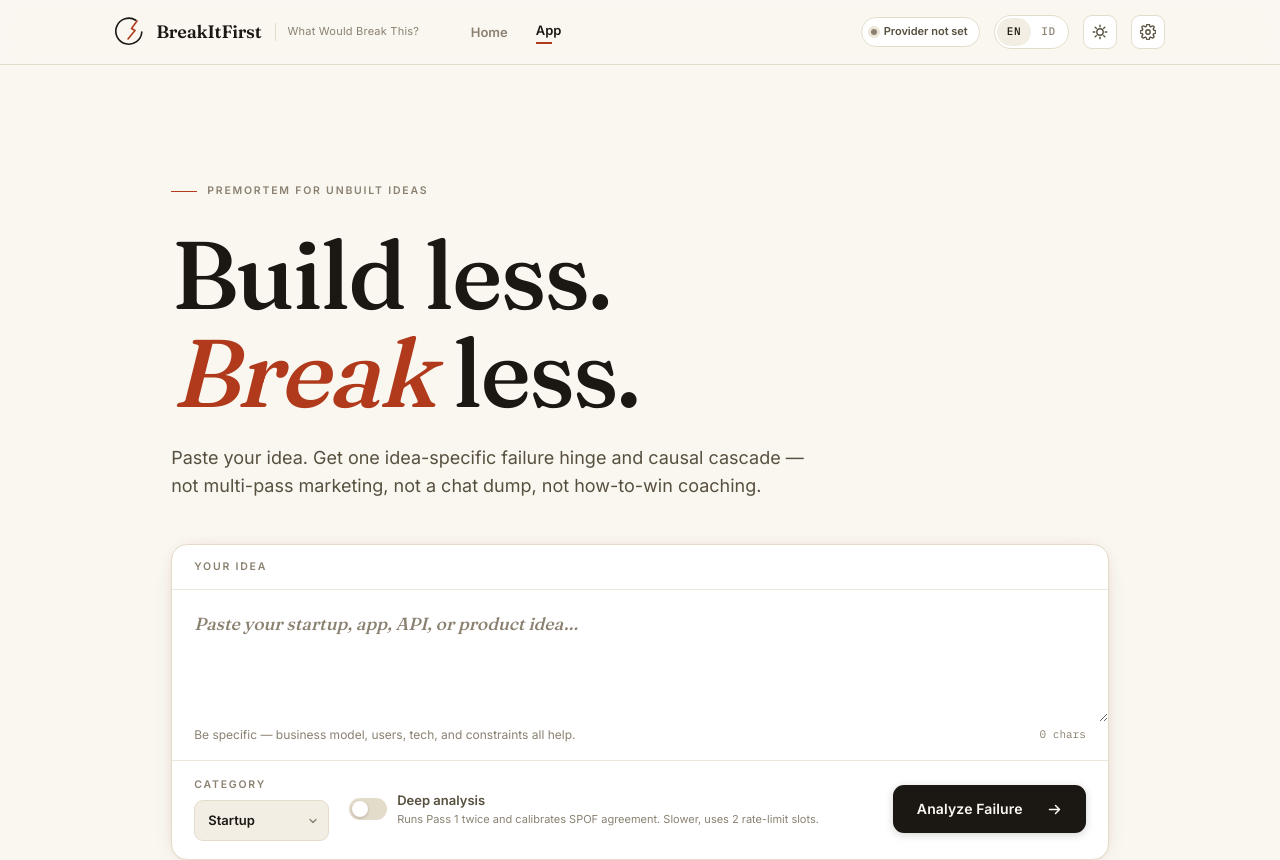
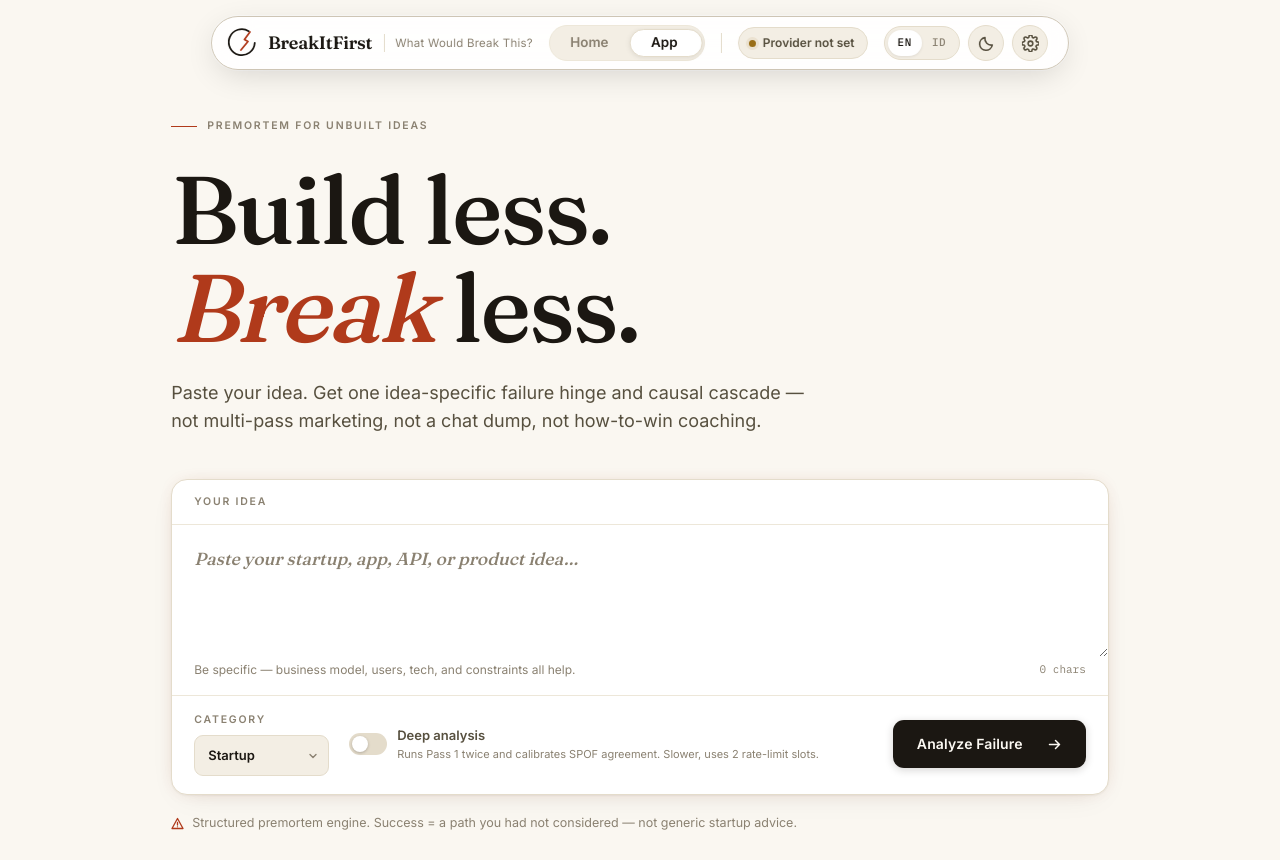
Before and after one commit to sevenfish-rf/BreakItFirst, a Next.js app: page /app in a window 1280 px wide. Shown: the top 860 px of the page. Built offline with nearby package versions, Linux system fonts and the light colour scheme.

Commit message:
feat: implement scroll-responsive floating header island with dynamic compact states

```diff
--- /dev/null
+++ b/src/components/header-island.module.css
@@ -0,0 +1,302 @@
+/* ================================================================
+   Header Dynamic Island — CSS Module (Zero-Jiggle & Pixel-Perfect)
+   ================================================================ */
+
+.islandWrapper {
+  position: fixed;
+  top: 16px;
+  left: 50%;
+  transform: translateX(-50%);
+  z-index: 1000;
+  pointer-events: none;
+  width: auto;
+  max-width: calc(100vw - 32px);
+}
+
+.island {
+  pointer-events: auto;
+  display: flex;
+  align-items: center;
+  gap: 16px;
+  background: color-mix(in srgb, var(--bg-raised) 88%, transparent);
+  backdrop-filter: blur(20px);
+  -webkit-backdrop-filter: blur(20px);
+  border: 1px solid color-mix(in srgb, var(--hair) 75%, var(--ink-3) 25%);
+  border-radius: 9999px;
+  padding: 8px 20px 8px 16px;
+  box-shadow:
+    0 8px 32px -6px rgba(0, 0, 0, 0.16),
+    0 0 0 1px color-mix(in srgb, var(--bg-raised) 60%, transparent);
+  transition:
+    background 0.35s var(--ease),
+    border-color 0.35s var(--ease),
+    box-shadow 0.35s var(--ease);
+}
+
+.island[data-compact="true"] {
+  padding: 7px 16px 7px 14px;
+  gap: 12px;
+  background: color-mix(in srgb, var(--bg-raised) 94%, transparent);
+  box-shadow:
+    0 10px 30px -4px rgba(0, 0, 0, 0.22),
+    0 0 0 1px color-mix(in srgb, var(--hair) 70%, transparent);
+}
+
+/* Brand */
+.brand {
+  display: flex;
+  align-items: center;
+  gap: 10px;
+  text-decoration: none;
+  color: inherit;
+  flex-shrink: 0;
+}
+
+.brandMark {
+  display: block;
+  flex: none;
+  transition: transform 0.3s var(--ease);
+}
+.brandMark path:first-child {
+  stroke: var(--ink);
+  transition: stroke 0.35s var(--ease);
+}
+.brandMark path:last-child {
+  stroke: var(--signal);
+  transition: stroke 0.35s var(--ease);
+}
+
+.brand:hover .brandMark {
+  transform: scale(1.08) rotate(-4deg);
+}
+
+.brandName {
+  font-family: var(--serif);
+  font-size: 18px;
+  font-weight: 600;
+  letter-spacing: -0.015em;
+  line-height: 1;
+  color: var(--ink);
+  white-space: nowrap;
+  flex-shrink: 0;
+}
+
+/* Sub-caption: GPU-native CSS transition */
+.brandTag {
+  font-size: 11.5px;
+  color: var(--ink-3);
+  letter-spacing: 0.02em;
+  border-left: 1px solid var(--hair);
+  padding-left: 10px;
+  margin-left: 2px;
+  white-space: nowrap;
+  max-width: 180px;
+  opacity: 1;
+  overflow: hidden;
+  transition:
+    max-width 0.35s cubic-bezier(0.16, 1, 0.3, 1),
+    opacity 0.25s var(--ease),
+    padding 0.35s cubic-bezier(0.16, 1, 0.3, 1),
+    margin 0.35s cubic-bezier(0.16, 1, 0.3, 1);
+}
+
+.island[data-compact="true"] .brandTag {
+  max-width: 0;
+  opacity: 0;
+  padding-left: 0;
+  margin-left: 0;
+  border-left-color: transparent;
+}
+
+/* Nav Links - 100% Horizontal Sliding Pill Container */
+.navLinks {
+  position: relative;
+  display: inline-flex;
+  align-items: center;
+  gap: 2px;
+  background: var(--bg-inset);
+  padding: 3px;
+  border-radius: 9999px;
+  border: 1px solid var(--hair-soft);
+  width: 156px; /* Exact container width for equal Home and App tabs */
+}
+
+.navLink {
+  position: relative;
+  display: inline-flex;
+  align-items: center;
+  justify-content: center;
+  font-family: var(--sans);
+  font-size: 13.5px;
+  font-weight: 550;
+  color: var(--ink-3);
+  text-decoration: none;
+  width: 50%;
+  height: 28px;
+  border-radius: 9999px;
+  transition: color 0.2s var(--ease);
+  z-index: 1;
+  white-space: nowrap;
+  box-sizing: border-box;
+}
+
+.navLink:hover {
+  color: var(--ink);
+}
+
+.navLink[data-active="true"] {
+  color: var(--ink);
+}
+
+/* Horizontal sliding pill background */
+.navActivePill {
+  position: absolute;
+  top: 3px;
+  bottom: 3px;
+  left: 3px;
+  width: calc(50% - 4px);
+  background: var(--bg-raised);
+  border-radius: 9999px;
+  box-shadow: 0 1px 4px rgba(0, 0, 0, 0.08);
+  border: 1px solid var(--hair);
+  z-index: 0;
+  pointer-events: none;
+}
+
+/* Divider */
+.divider {
+  width: 1px;
+  height: 20px;
+  background: var(--hair);
+  flex-shrink: 0;
+}
+
+/* Status Pill */
+.statusPill {
+  display: inline-flex;
+  align-items: center;
+  gap: 7px;
+  font-size: 12px;
+  font-weight: 550;
+  color: var(--ink-2);
+  border: 1px solid var(--hair);
+  border-radius: 9999px;
+  padding: 5px 12px 5px 10px;
+  background: var(--bg-inset);
+  cursor: pointer;
+  transition: all 0.25s var(--ease);
+  white-space: nowrap;
+}
+
+.statusPill:hover {
+  border-color: var(--ink-3);
+  color: var(--ink);
+}
+
+.statusDot {
+  width: 7px;
+  height: 7px;
+  border-radius: 50%;
+  background: var(--calm);
+  box-shadow: 0 0 0 3px var(--calm-wash);
+  animation: pulseDot 3s ease-in-out infinite;
+  flex-shrink: 0;
+}
+
+.statusPill[data-off="true"] .statusDot {
+  background: var(--amber);
+  box-shadow: 0 0 0 3px var(--amber-wash);
+}
+
+.statusText {
+  display: inline-block;
+  white-space: nowrap;
+  max-width: 140px;
+  opacity: 1;
+  overflow: hidden;
+  transition:
+    max-width 0.35s cubic-bezier(0.16, 1, 0.3, 1),
+    opacity 0.25s var(--ease);
+}
+
+.island[data-compact="true"] .statusText {
+  max-width: 0;
+  opacity: 0;
+}
+
+@keyframes pulseDot {
+  0%, 100% { opacity: 1; }
+  50% { opacity: 0.4; }
+}
+
+/* Right Controls */
+.controls {
+  display: flex;
+  align-items: center;
+  gap: 8px;
+}
+
+.iconBtn {
+  display: inline-flex;
+  align-items: center;
+  justify-content: center;
+  width: 36px;
+  height: 36px;
+  border-radius: 9999px;
+  border: 1px solid var(--hair);
+  background: var(--bg-inset);
+  color: var(--ink-2);
+  cursor: pointer;
+  transition: all 0.2s var(--ease);
+  flex-shrink: 0;
+}
+
+.iconBtn:hover {
+  color: var(--ink);
+  border-color: var(--ink-3);
+  background: var(--bg-raised);
+  transform: translateY(-1px);
+}
+
+.iconBtn:active {
+  transform: translateY(0);
+}
+
+.langToggle {
+  display: inline-flex;
+  border: 1px solid var(--hair);
+  border-radius: 9999px;
+  background: var(--bg-inset);
+  padding: 3px;
+}
+
+.langOpt {
+  font-family: var(--mono);
+  font-size: 11px;
+  font-weight: 550;
+  letter-spacing: 0.05em;
+  text-transform: uppercase;
+  color: var(--ink-3);
+  border: none;
+  background: transparent;
+  cursor: pointer;
+  padding: 4px 10px;
+  border-radius: 9999px;
+  transition: all 0.2s var(--ease);
+}
+
+.langOpt[data-active="true"] {
+  color: var(--ink);
+  background: var(--bg-raised);
+  box-shadow: 0 1px 3px rgba(0, 0, 0, 0.08);
+}
+
+/* Responsive adjustments */
+@media (max-width: 640px) {
+  .brandTag {
+    display: none !important;
+  }
+  .statusText {
+    display: none !important;
+  }
+}
--- a/src/components/header.tsx
+++ b/src/components/header.tsx
@@ -2,9 +2,12 @@
 
 import Link from "next/link";
 import { usePathname } from "next/navigation";
+import { useEffect, useState } from "react";
+import { motion, AnimatePresence } from "framer-motion";
 import { useTheme } from "@/lib/theme-context";
 import { useLanguage } from "@/lib/i18n/context";
 import type { Locale } from "@/lib/i18n/types";
+import s from "./header-island.module.css";
 
 type HeaderProps = {
   /** Omit both on marketing pages — hides provider status + settings. */
@@ -14,21 +17,46 @@ type HeaderProps = {
 
 export function Header({ onOpenSettings, providerReady }: HeaderProps) {
   const { locale, setLocale, t } = useLanguage();
-  const { toggle } = useTheme();
+  const { mode, toggle } = useTheme();
   const pathname = usePathname();
+
+  const [scrolled, setScrolled] = useState(false);
+  const [hovered, setHovered] = useState(false);
+
+  useEffect(() => {
+    const handleScroll = () => {
+      setScrolled(window.scrollY > 60);
+    };
+    window.addEventListener("scroll", handleScroll, { passive: true });
+    handleScroll();
+    return () => window.removeEventListener("scroll", handleScroll);
+  }, []);
+
+  // Compact state ONLY hides sub-caption "What Would Break This?" & secondary text.
+  // Logo mark and "BreakItFirst" title remain visible in BOTH scenarios.
+  const isCompact = scrolled && !hovered;
 
   const links = [
     { href: "/", label: t.nav.home },
     { href: "/app", label: t.nav.app },
   ];
 
+  // Active link index (0 = Home, 1 = App)
+  const activeIndex = links.findIndex((l) => l.href === pathname) < 0 ? 0 : links.findIndex((l) => l.href === pathname);
+
   return (
-    <header className="nav">
-      <div className="wrap nav-inner">
-        <Link className="brand" href="/" aria-label="BreakItFirst home">
-          {/* logo mark: a circle fractured by a fault line */}
+    <div className={s.islandWrapper}>
+      <header
+        className={s.island}
+        data-compact={isCompact}
+        onMouseEnter={() => setHovered(true)}
+        onMouseLeave={() => setHovered(false)}
+      >
+        {/* Brand Mark & Title (ALWAYS VISIBLE in both scenarios) */}
+        <Link className={s.brand} href="/" aria-label="BreakItFirst home">
+          {/* Logo Mark */}
           <svg
-            className="brand-mark"
+            className={s.brandMark}
             width="30"
             height="30"
             viewBox="0 0 30 30"
@@ -36,99 +64,137 @@ export function Header({ onOpenSettings, providerReady }: HeaderProps) {
             aria-hidden="true"
           >
             <path
-              className="mk-ink"
               d="M20.8 3.2 A13 13 0 1 0 26.8 15"
-              strokeWidth="1.6"
+              strokeWidth="1.8"
               strokeLinecap="round"
             />
             <path
-              className="mk-sig"
               d="M22 4 L16.5 11.5 L20 13.5 L13 22"
-              strokeWidth="1.6"
+              strokeWidth="1.8"
               strokeLinecap="round"
               strokeLinejoin="round"
             />
           </svg>
-          <span className="brand-name">{t.brand}</span>
-          <span className="brand-tag">{t.tagline}</span>
+
+          {/* Title ALWAYS shown */}
+          <span className={s.brandName}>{t.brand}</span>
+
+          {/* Sub-caption "What Would Break This?" (Smooth GPU-native CSS collapse) */}
+          <span className={s.brandTag}>{t.tagline}</span>
         </Link>
 
-        <nav className="nav-links" aria-label="Primary">
-          {links.map((l) => (
+        {/* Dynamic Nav Links with 100% Horizontal Sliding Active Indicator */}
+        <nav className={s.navLinks} aria-label="Primary">
+          <motion.span
+            className={s.navActivePill}
+            animate={{
+              x: activeIndex === 1 ? "105%" : "0%",
+            }}
+            transition={{ type: "spring", stiffness: 450, damping: 35 }}
+          />
+
+          {links.map((l) => {
+            const isActive = pathname === l.href;
+            return (
               <Link
                 key={l.href}
                 href={l.href}
-              className={`nav-link${pathname === l.href ? " on" : ""}`}
-              aria-current={pathname === l.href ? "page" : undefined}
+                className={s.navLink}
+                data-active={isActive}
+                aria-current={isActive ? "page" : undefined}
               >
-              {l.label}
+                <span style={{ position: "relative", zIndex: 1 }}>{l.label}</span>
               </Link>
-          ))}
+            );
+          })}
         </nav>
 
-        <div className="nav-spacer" />
+        {/* Divider */}
+        <div className={s.divider} />
 
-        {onOpenSettings ? (
-          <span
-            className={`status-pill${providerReady ? "" : " off"}`}
+        {/* Provider Status Pill (if on app page) */}
+        {onOpenSettings && (
+          <button
+            type="button"
+            className={s.statusPill}
+            data-off={!providerReady}
+            onClick={onOpenSettings}
             title="Analysis provider status"
           >
-            <span className="status-dot" aria-hidden="true" />
-            <span className="txt">
+            <span className={s.statusDot} aria-hidden="true" />
+            <span className={s.statusText}>
               {providerReady ? t.nav.providerReady : t.nav.providerNotSet}
             </span>
-          </span>
-        ) : null}
+          </button>
+        )}
 
+        {/* Right Controls */}
+        <div className={s.controls}>
           <LanguageToggle locale={locale} onChange={setLocale} />
 
+          {/* Theme Toggle Button (Clean single icon with Framer Motion animation) */}
           <button
-          className="icon-btn theme-toggle"
+            className={s.iconBtn}
             onClick={toggle}
             aria-label="Toggle light and dark theme"
+            title={mode === "dark" ? "Switch to light mode" : "Switch to dark mode"}
           >
-          <svg
-            className="sun"
-            width="16"
-            height="16"
+            <AnimatePresence mode="wait" initial={false}>
+              {mode === "dark" ? (
+                <motion.svg
+                  key="sun-icon"
+                  width="18"
+                  height="18"
                   viewBox="0 0 16 16"
                   fill="none"
                   stroke="currentColor"
-            strokeWidth="1.4"
+                  strokeWidth="1.5"
                   strokeLinecap="round"
+                  initial={{ scale: 0.5, rotate: -90, opacity: 0 }}
+                  animate={{ scale: 1, rotate: 0, opacity: 1 }}
+                  exit={{ scale: 0.5, rotate: 90, opacity: 0 }}
+                  transition={{ duration: 0.2 }}
                 >
                   <circle cx="8" cy="8" r="3.2" />
                   <path d="M8 1.2v1.6M8 13.2v1.6M1.2 8h1.6M13.2 8h1.6M3.2 3.2l1.1 1.1M11.7 11.7l1.1 1.1M12.8 3.2l-1.1 1.1M4.3 11.7l-1.1 1.1" />
-          </svg>
-          <svg
-            className="moon"
-            width="16"
-            height="16"
+                </motion.svg>
+              ) : (
+                <motion.svg
+                  key="moon-icon"
+                  width="17"
+                  height="17"
                   viewBox="0 0 16 16"
                   fill="none"
                   stroke="currentColor"
-            strokeWidth="1.4"
+                  strokeWidth="1.5"
                   strokeLinecap="round"
                   strokeLinejoin="round"
+                  initial={{ scale: 0.5, rotate: 90, opacity: 0 }}
+                  animate={{ scale: 1, rotate: 0, opacity: 1 }}
+                  exit={{ scale: 0.5, rotate: -90, opacity: 0 }}
+                  transition={{ duration: 0.2 }}
                 >
                   <path d="M13.5 9.4A6 6 0 0 1 6.6 2.5a6 6 0 1 0 6.9 6.9Z" />
-          </svg>
+                </motion.svg>
+              )}
+            </AnimatePresence>
           </button>
 
-        {onOpenSettings ? (
+          {/* Provider Settings Gear Button */}
+          {onOpenSettings && (
             <button
-          className="icon-btn"
+              className={s.iconBtn}
               onClick={onOpenSettings}
               aria-label={t.nav.provider}
               title={t.nav.provider}
             >
               <svg
-            width="16"
-            height="16"
+                width="17"
+                height="17"
                 viewBox="0 0 16 16"
                 fill="none"
                 stroke="currentColor"
-            strokeWidth="1.4"
+                strokeWidth="1.5"
                 strokeLinecap="round"
                 strokeLinejoin="round"
               >
@@ -136,9 +202,10 @@ export function Header({ onOpenSettings, providerReady }: HeaderProps) {
                 <path d="M13.3 10.1a1.2 1.2 0 0 0 .24 1.32l.04.05a1.45 1.45 0 1 1-2.05 2.05l-.04-.04a1.2 1.2 0 0 0-1.33-.24 1.2 1.2 0 0 0-.72 1.1v.12a1.45 1.45 0 0 1-2.9 0v-.06a1.2 1.2 0 0 0-.78-1.1 1.2 1.2 0 0 0-1.32.24l-.05.04A1.45 1.45 0 1 1 2.34 11.5l.04-.04a1.2 1.2 0 0 0 .24-1.33 1.2 1.2 0 0 0-1.1-.72h-.12a1.45 1.45 0 0 1 0-2.9h.06a1.2 1.2 0 0 0 1.1-.78 1.2 1.2 0 0 0-.24-1.32l-.04-.05A1.45 1.45 0 1 1 4.5 2.34l.04.04a1.2 1.2 0 0 0 1.33.24h.06a1.2 1.2 0 0 0 .72-1.1v-.12a1.45 1.45 0 0 1 2.9 0v.06a1.2 1.2 0 0 0 .72 1.1 1.2 1.2 0 0 0 1.32-.24l.05-.04a1.45 1.45 0 1 1 2.05 2.05l-.04.04a1.2 1.2 0 0 0-.24 1.33v.06a1.2 1.2 0 0 0 1.1.72h.12a1.45 1.45 0 0 1 0 2.9h-.06a1.2 1.2 0 0 0-1.1.72Z" />
               </svg>
             </button>
-        ) : null}
+          )}
         </div>
       </header>
+    </div>
   );
 }
 
@@ -150,12 +217,13 @@ function LanguageToggle({
   onChange: (l: Locale) => void;
 }) {
   return (
-    <div className="lang-toggle" role="group" aria-label="Language">
+    <div className={s.langToggle} role="group" aria-label="Language">
       {(["en", "id"] as const).map((code) => (
         <button
           key={code}
           type="button"
-          className={`lang-opt${locale === code ? " on" : ""}`}
+          className={s.langOpt}
+          data-active={locale === code}
           onClick={() => onChange(code)}
         >
           {code}
```
Also changed, not shown: src/app/layout.tsx (+6 -1 lines). Lines whose indentation alone changed are shown as unchanged.
